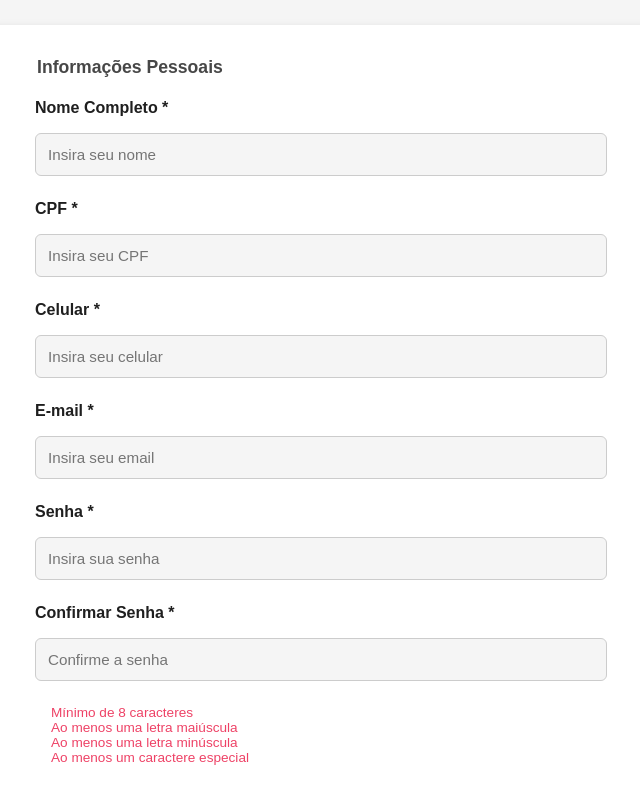
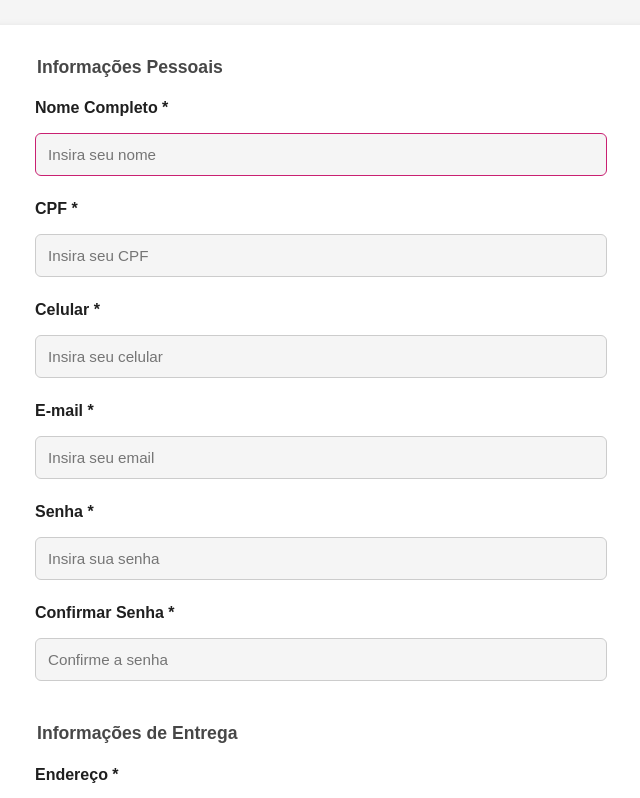
Before and after one commit to drihcs/Projeto-final-e-commerce, a React (Vite) app: page /cadastro/formulario in a window 1280 px wide. Shown: the part 280-1078 px from the top of the page, without its empty margins (319-959 px from the left). Built offline with nearby package versions, Linux system fonts and the light colour scheme.

Commit message:
edit formulário cadastrro

```diff
--- a/src/pages/CadastroFormulario/CadastroFormulario.jsx
+++ b/src/pages/CadastroFormulario/CadastroFormulario.jsx
@@ -35,11 +35,32 @@ function CadastroFormulario() {
 
   const validarRequisito = (regex) => regex.test(formData.senha);
 
+  const formatarCPF = (cpf) => {
+    return cpf
+      .replace(/\D/g, '')
+      .replace(/(\d{3})(\d)/, '$1.$2')
+      .replace(/(\d{3})(\d)/, '$1.$2')
+      .replace(/(\d{3})(\d{1,2})$/, '$1-$2');
+  };
+
+  const formatarCelular = (celular) => {
+    return celular
+      .replace(/\D/g, '')
+      .replace(/^(\d{2})(\d)/, '($1) $2')
+      .replace(/(\d{5})(\d{1,4})$/, '$1-$2');
+  };
+
   const handleChange = (e) => {
     const { name, value, type, checked } = e.target;
+
+    let novoValor = value;
+
+    if (name === 'cpf') novoValor = formatarCPF(value);
+    if (name === 'celular') novoValor = formatarCelular(value);
+
     setFormData(prev => ({
       ...prev,
-      [name]: type === 'checkbox' ? checked : value,
+      [name]: type === 'checkbox' ? checked : novoValor,
     }));
   };
 
@@ -78,7 +99,6 @@ function CadastroFormulario() {
 
       alert('Conta criada com sucesso! Você será redirecionada para o login.');
       navigate('/login');
-
     } catch (error) {
       alert('Erro ao criar conta: ' + error.message);
     }
@@ -94,53 +114,141 @@ function CadastroFormulario() {
             <legend>Informações Pessoais</legend>
 
             <label>Nome Completo *</label>
-            <input type="text" name="nome" placeholder="Insira seu nome" required value={formData.nome} onChange={handleChange} />
+            <input
+              type="text"
+              name="nome"
+              placeholder="Insira seu nome"
+              required
+              autoFocus
+              value={formData.nome}
+              onChange={handleChange}
+            />
 
             <label>CPF *</label>
-            <input type="text" name="cpf" placeholder="Insira seu CPF" required value={formData.cpf} onChange={handleChange} />
+            <input
+              type="text"
+              name="cpf"
+              placeholder="Insira seu CPF"
+              required
+              value={formData.cpf}
+              onChange={handleChange}
+            />
 
             <label>Celular *</label>
-            <input type="text" name="celular" placeholder="Insira seu celular" required value={formData.celular} onChange={handleChange} />
+            <input
+              type="text"
+              name="celular"
+              placeholder="Insira seu celular"
+              required
+              value={formData.celular}
+              onChange={handleChange}
+              inputMode="numeric"
+            />
 
             <label>E-mail *</label>
-            <input type="email" name="email" placeholder="Insira seu email" required value={formData.email} onChange={handleChange} />
+            <input
+              type="email"
+              name="email"
+              placeholder="Insira seu email"
+              required
+              value={formData.email}
+              onChange={handleChange}
+            />
 
             <label>Senha *</label>
-            <input type="password" name="senha" placeholder="Insira sua senha" required value={formData.senha} onChange={handleChange} />
+            <input
+              type="password"
+              name="senha"
+              placeholder="Insira sua senha"
+              required
+              value={formData.senha}
+              onChange={handleChange}
+            />
 
             <label>Confirmar Senha *</label>
-            <input type="password" name="confirmarSenha" placeholder="Confirme a senha" required value={confirmarSenha} onChange={(e) => setConfirmarSenha(e.target.value)} />
+            <input
+              type="password"
+              name="confirmarSenha"
+              placeholder="Confirme a senha"
+              required
+              value={confirmarSenha}
+              onChange={(e) => setConfirmarSenha(e.target.value)}
+            />
 
-            <ul className={styles.requisitos}>
-              {requisitosSenha.map((req, index) => (
-                <li key={index} className={validarRequisito(req.regex) ? styles.ok : styles.naoOk}>
-                  {req.label}
-                </li>
-              ))}
-            </ul>
+            {formData.senha.length > 0 && (
+              <ul className={styles.requisitos}>
+                {requisitosSenha.map((req, index) => {
+                  const atendido = validarRequisito(req.regex);
+                  return (
+                    <li key={index} style={{ color: atendido ? '#000' : 'red' }}>
+                      {req.label}
+                    </li>
+                  );
+                })}
+              </ul>
+            )}
           </fieldset>
 
           <fieldset className={styles.fieldset}>
             <legend>Informações de Entrega</legend>
 
             <label>Endereço *</label>
-            <input type="text" name="endereco" placeholder="Insira seu endereço" required value={formData.endereco} onChange={handleChange} />
+            <input
+              type="text"
+              name="endereco"
+              placeholder="Insira seu endereço"
+              required
+              value={formData.endereco}
+              onChange={handleChange}
+            />
 
             <label>Bairro *</label>
-            <input type="text" name="bairro" placeholder="Insira seu bairro" required value={formData.bairro} onChange={handleChange} />
+            <input
+              type="text"
+              name="bairro"
+              placeholder="Insira seu bairro"
+              required
+              value={formData.bairro}
+              onChange={handleChange}
+            />
 
             <label>Cidade *</label>
-            <input type="text" name="cidade" placeholder="Insira sua cidade" required value={formData.cidade} onChange={handleChange} />
+            <input
+              type="text"
+              name="cidade"
+              placeholder="Insira sua cidade"
+              required
+              value={formData.cidade}
+              onChange={handleChange}
+            />
 
             <label>CEP *</label>
-            <input type="text" name="cep" placeholder="Insira seu CEP" required value={formData.cep} onChange={handleChange} />
+            <input
+              type="text"
+              name="cep"
+              placeholder="Insira seu CEP"
+              required
+              value={formData.cep}
+              onChange={handleChange}
+            />
 
             <label>Complemento</label>
-            <input type="text" name="complemento" placeholder="Insira complemento" value={formData.complemento} onChange={handleChange} />
+            <input
+              type="text"
+              name="complemento"
+              placeholder="Insira complemento"
+              value={formData.complemento}
+              onChange={handleChange}
+            />
           </fieldset>
 
           <label className={styles.checkbox}>
-            <input type="checkbox" name="receberNovidades" checked={formData.receberNovidades} onChange={handleChange} />
+            <input
+              type="checkbox"
+              name="receberNovidades"
+              checked={formData.receberNovidades}
+              onChange={handleChange}
+            />
             Quero receber por email ofertas e novidades das lojas da Digital Store.
           </label>
 
```
